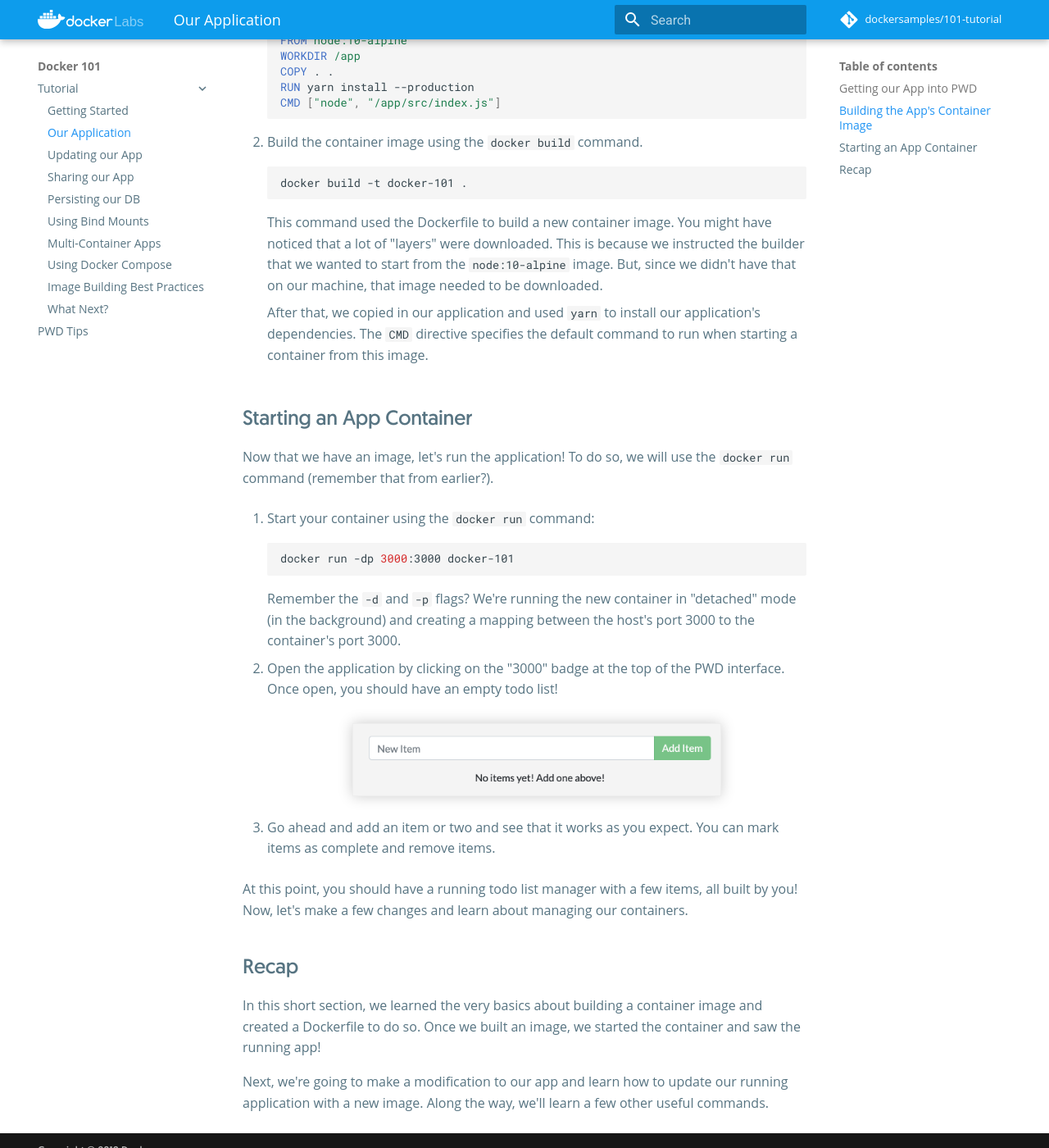
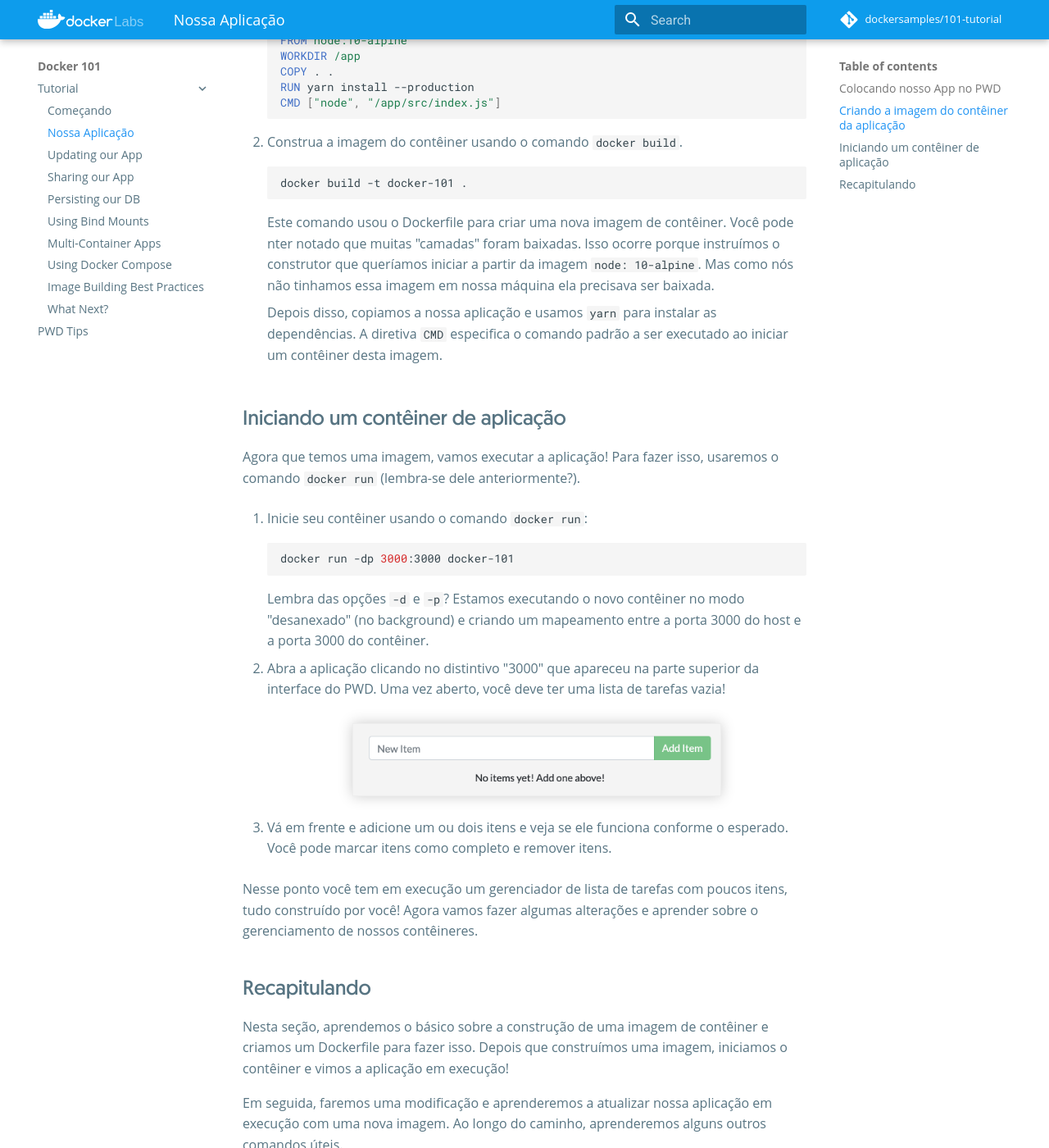
Before and after one commit to dockersamples/101-tutorial, an MkDocs documentation site: the page built from docs/tutorial/our-application/index.md, in a window 1280 px wide and 1400 px high, scrolled down 1410 px. Shown: the whole window at 82% size. Built offline with MkDocs 1.6.1 and Material for MkDocs 9.7.7, drawn with Linux system fonts in a browser that asks for light colours; nearby versions of some CDN libraries; emoji names are drawn with the system emoji font; comment, search, counter and statistics services are not loaded; some of the changed text lies outside the part shown.

Commit message:
Translate to brazilian portuguese the index and the first step from tutorial

````diff
--- a/docs/tutorial/our-application/index.md
+++ b/docs/tutorial/our-application/index.md
@@ -1,54 +1,51 @@
 
-For the rest of this tutorial, we will be working with a simple todo
-list manager that is running in Node. If you're not familiar with Node,
-don't worry! No real JavaScript experience is needed! :smile:
+No restante deste tutorial, trabalharemos com um simples gerenciador de listas de tarefas
+que está sendo executado pelo Node. Se você não conhece o Node, não se preocupe! Nenhuma experiência real em JavaScript é necessária! :smile:
 
-At this point, your development team is quite small and you're simply
-building an app to prove out your MVP (minimum viable product). You want
-to show how it works and what it's capable of doing without needing to
-think about how it will work for a large team, multiple developers, etc.
+Nesse ponto, sua equipe de desenvolvimento é bem pequena e você está simplesmente
+criando um aplicativo para provar seu MVP (produto mínimo viável). Você quer
+mostrar como funciona e o que é capaz de fazer sem precisar
+pensar em como isso funcionará para uma equipe grande, vários desenvolvedores, etc.
 
-![Todo List Manager Screenshot](todo-list-sample.png){: style="width:50%;" }
+![Screenshot do gerenciador de lista de tarefas](todo-list-sample.png){: style="width:50%;" }
 { .text-center }
 
+## Colocando nosso App no PWD
 
-## Getting our App into PWD
+Antes de podermos executar a aplicação, precisamos inserir o código fonte da aplicação
+no ambiente Play with Docker. Para projetos reais, você pode clonar o repositório. Mas
+nesse caso você fará o upload de um arquivo ZIP.
 
-Before we can run the application, we need to get the application source code into
-the Play with Docker environment. For real projects, you can clone the repo. But, in
-this case, you will upload a ZIP archive.
+1. [Faça o download do arquivo zip](/assets/app.zip) e faça o upload para o Play with Docker. Dica,
+   você pode arrastar e soltar o zip (ou qualquer outro arquivo) no tela do terminal do PWD
 
-1. [Download the zip](/assets/app.zip) and upload it to Play with Docker. As a
-   tip, you can drag and drop the zip (or any other file) on to the terminal in PWD.
-
-1. In the PWD terminal, extract the zip file.
+1. Extraia o conteúdo do arquivo zip no PWD.
 
     ```bash
     unzip app.zip
     ```
 
-1. Change your current working directory into the new 'app' folder.
+1. Mude seu diretório para a nova pasta 'app'
 
     ```bash
     cd app/
     ```
 
-1. In this directory, you should see a simple Node-based application.
+1. Nesse diretório você deve ver uma simples aplicação baseada em Node.
 
     ```bash
     ls
     package.json  spec          src           yarn.lock
     ```
 
+## Criando a imagem do contêiner da aplicação
 
-## Building the App's Container Image
+Para criar a imagem precisamos usar um `Dockerfile`. Um Dockerfile
+é simplesmente um script em texto de instruções que são usadas para
+criar a imagem do contêiner. Se você já criou Dockerfiles antes, poderá
+veja algumas falhas no Dockerfile abaixo. Mas não se preocupe! Nós vamos examiná-los.
 
-In order to build the application, we need to use a `Dockerfile`. A
-Dockerfile is simply a text-based script of instructions that is used to
-create a container image. If you've created Dockerfiles before, you might
-see a few flaws in the Dockerfile below. But, don't worry! We'll go over them.
-
-1. Create a file named Dockerfile with the following contents.
+1. Crie um arquivo de nome Dockerfile com o seguinte conteúdo.
 
     ```dockerfile
     FROM node:10-alpine
@@ -58,54 +55,51 @@
     CMD ["node", "/app/src/index.js"]
     ```
 
-1. Build the container image using the `docker build` command.
+1. Construa a imagem do contêiner usando o comando `docker build`.
 
     ```bash
     docker build -t docker-101 .
     ```
 
-    This command used the Dockerfile to build a new container image. You might
-    have noticed that a lot of "layers" were downloaded. This is because we instructed
-    the builder that we wanted to start from the `node:10-alpine` image. But, since we
-    didn't have that on our machine, that image needed to be downloaded.
+    Este comando usou o Dockerfile para criar uma nova imagem de contêiner. Você pode
+    nter notado que muitas "camadas" foram baixadas. Isso ocorre porque instruímos
+    o construtor que queríamos iniciar a partir da imagem `node: 10-alpine`. Mas como nós
+    não tinhamos essa imagem em nossa máquina ela precisava ser baixada.
 
-    After that, we copied in our application and used `yarn` to install our application's
-    dependencies. The `CMD` directive specifies the default command to run when starting
-    a container from this image.
+    Depois disso, copiamos a nossa aplicação e usamos `yarn` para instalar as dependências.
+    A diretiva `CMD` especifica o comando padrão a ser executado ao iniciar um contêiner
+    desta imagem.
 
+## Iniciando um contêiner de aplicação
 
-## Starting an App Container
+Agora que temos uma imagem, vamos executar a aplicação! Para fazer isso, usaremos o comando
+`docker run` (lembra-se dele anteriormente?).
 
-Now that we have an image, let's run the application! To do so, we will use the `docker run`
-command (remember that from earlier?).
-
-1. Start your container using the `docker run` command:
+1. Inicie seu contêiner usando o comando `docker run`:
 
     ```bash
     docker run -dp 3000:3000 docker-101
     ```
 
-    Remember the `-d` and `-p` flags? We're running the new container in "detached" mode (in the
-    background) and creating a mapping between the host's port 3000 to the container's port 3000.
+    Lembra das opções `-d` e `-p`? Estamos executando o novo contêiner no modo "desanexado" (no
+    background) e criando um mapeamento entre a porta 3000 do host e a porta 3000 do contêiner.
 
-1. Open the application by clicking on the "3000" badge at the top of the PWD interface. Once open,
-   you should have an empty todo list!
+1. Abra a aplicação clicando no distintivo "3000" que apareceu na parte superior da interface do PWD. Uma vez aberto,
+    você deve ter uma lista de tarefas vazia!
 
-    ![Empty Todo List](todo-list-empty.png){: style="width:450px;margin-top:20px;"}
+    ![Lista de tarefas vazia](todo-list-empty.png){: style="width:450px;margin-top:20px;"}
     {: .text-center }
 
-1. Go ahead and add an item or two and see that it works as you expect. You can mark items as
-   complete and remove items.
+1. Vá em frente e adicione um ou dois itens e veja se ele funciona conforme o esperado. Você pode marcar itens como
+    completo e remover itens.
 
+Nesse ponto você tem em execução um gerenciador de lista de tarefas com poucos itens, tudo construído por você!
+Agora vamos fazer algumas alterações e aprender sobre o gerenciamento de nossos contêineres.
 
-At this point, you should have a running todo list manager with a few items, all built by you!
-Now, let's make a few changes and learn about managing our containers.
+## Recapitulando
 
+Nesta seção, aprendemos o básico sobre a construção de uma imagem de contêiner e criamos um
+Dockerfile para fazer isso. Depois que construímos uma imagem, iniciamos o contêiner e vimos a aplicação em execução!
 
-## Recap
-
-In this short section, we learned the very basics about building a container image and created a
-Dockerfile to do so. Once we built an image, we started the container and saw the running app!
-
-Next, we're going to make a modification to our app and learn how to update our running application
-with a new image. Along the way, we'll learn a few other useful commands.
+Em seguida, faremos uma modificação e aprenderemos a atualizar nossa aplicação em execução
+com uma nova imagem. Ao longo do caminho, aprenderemos alguns outros comandos úteis.
--- a/mkdocs.yml
+++ b/mkdocs.yml
@@ -1,5 +1,5 @@
 site_name: Docker 101
-site_description: A tutorial for learning to use Docker
+site_description: Tutorial para aprender usar Docker
 site_author: Docker
 # site_url: https://squidfunk.github.io/mkdocs-material/
 
@@ -77,8 +77,8 @@
 # Page tree
 nav:
   - Tutorial:
-    - Getting Started: tutorial/index.md
-    - Our Application: tutorial/our-application/index.md
+    - Começando: tutorial/index.md
+    - Nossa Aplicação: tutorial/our-application/index.md
     - Updating our App: tutorial/updating-our-app/index.md
     - Sharing our App: tutorial/sharing-our-app/index.md
     - Persisting our DB: tutorial/persisting-our-data/index.md
````
Also changed, not shown: docs/tutorial/index.md (+34 -30 lines).
